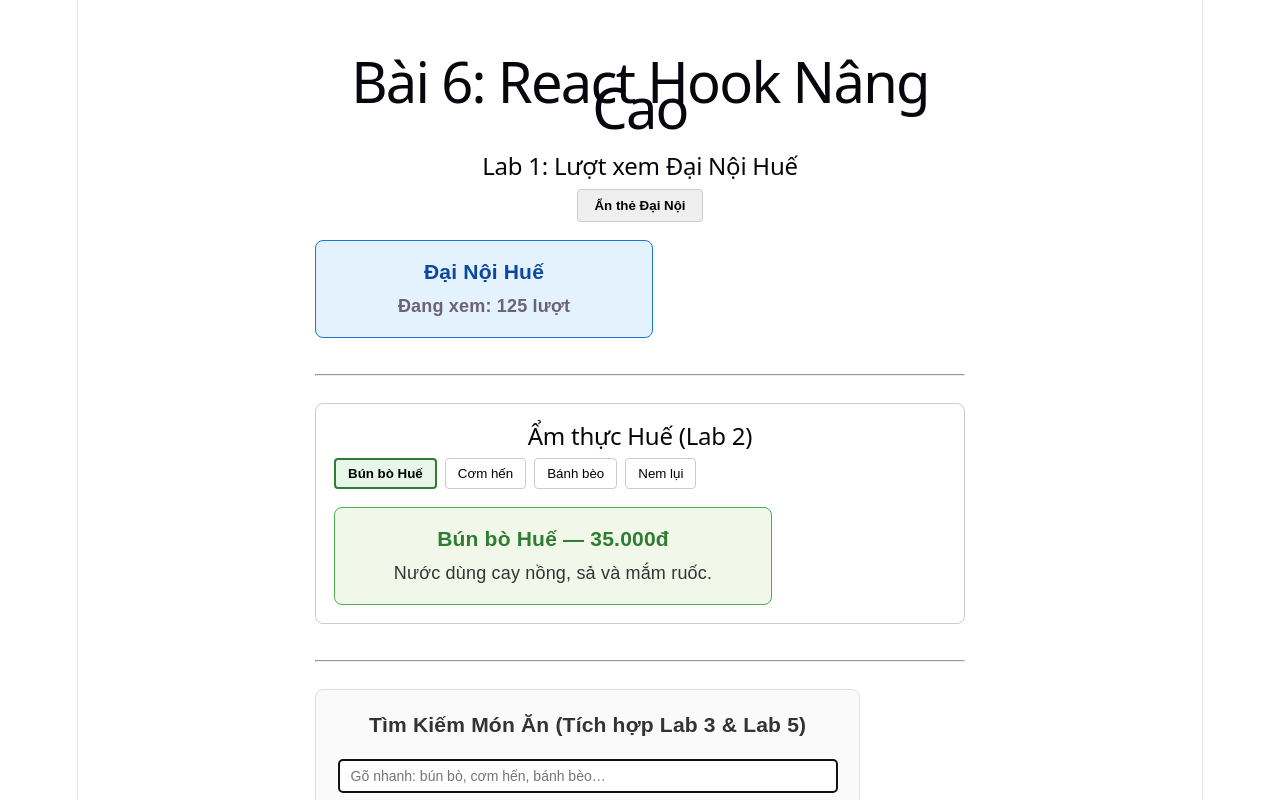
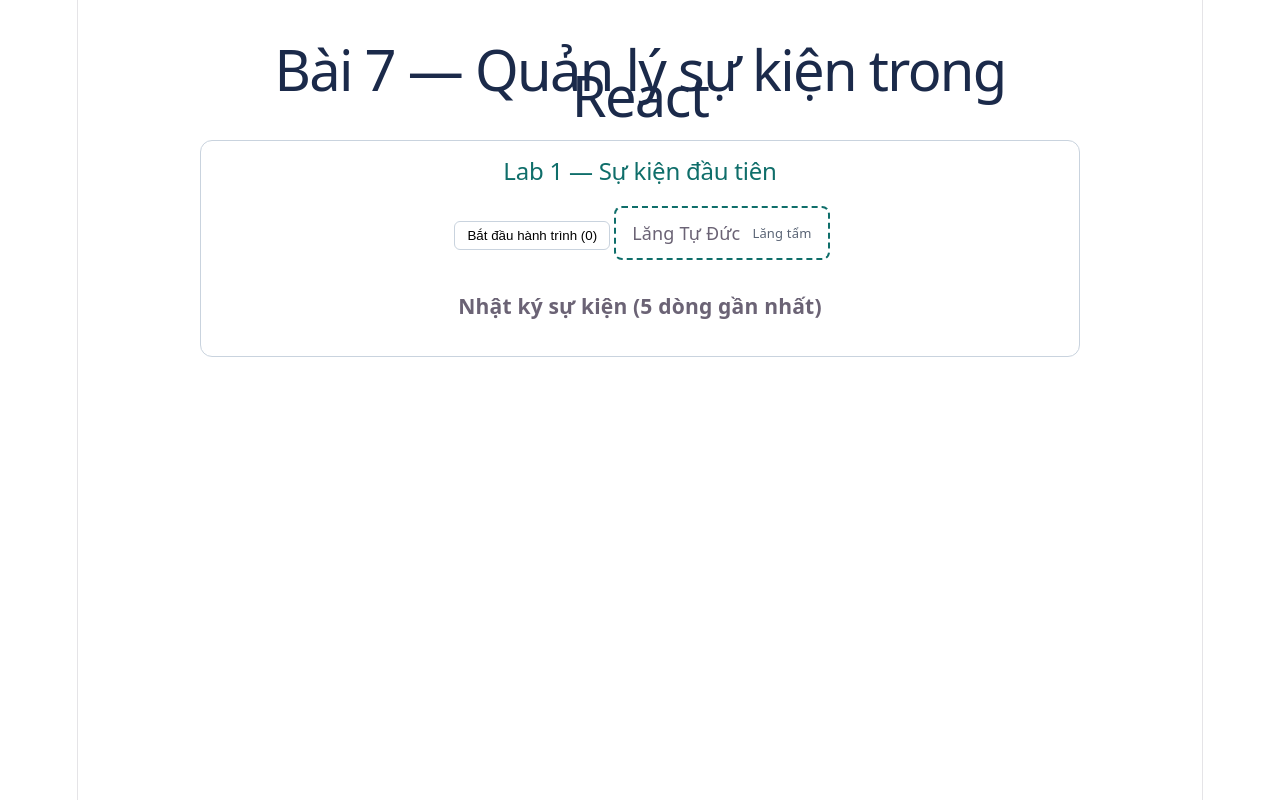
Before and after one commit to HoangSpring/phu-xuan-react, a React (Vite) app: page / in a window 1280 px wide. Shown: the top 800 px of the page. Built offline with nearby package versions, Linux system fonts and the light colour scheme.

Commit message:
Lab 1: handler va doi tuong su kien

```diff
--- a/src/App.tsx
+++ b/src/App.tsx
@@ -1,56 +1,5 @@
-import { useState } from 'react';
-import LuotXemDaiNoi from './features/landmarks/LuotXemDaiNoi';
-import TrangMonAn from './features/food/TrangMonAn';
-import TimMonAn from './features/food/TimMonAn';
-import DanhSachDiaDanh from './features/landmarks/DanhSachDiaDanh';
+import Bai7Page from './pages/Bai7Page';
 
-function App() {
-  const [hienThi, setHienThi] = useState(true);
-
-  return (
-    <div style={{ padding: '2rem', fontFamily: 'sans-serif', maxWidth: '650px', margin: '0 auto' }}>
-      <h1>Bài 6: React Hook Nâng Cao</h1>
-
-      {/* Lab 1 */}
-      <section style={{ marginBottom: '2rem' }}>
-        <h2>Lab 1: Lượt xem Đại Nội Huế</h2>
-        <button
-          onClick={() => setHienThi(!hienThi)}
-          style={{
-            padding: '8px 16px',
-            borderRadius: '4px',
-            border: '1px solid #ccc',
-            cursor: 'pointer',
-            fontWeight: 'bold',
-          }}
-        >
-          {hienThi ? 'Ẩn thẻ Đại Nội' : 'Hiện thẻ Đại Nội'}
-        </button>
-        {hienThi && <LuotXemDaiNoi />}
-      </section>
-
-      <hr />
-
-      {/* Lab 2 */}
-      <section style={{ marginBottom: '2rem' }}>
-        <TrangMonAn />
-      </section>
-
-      <hr />
-
-      {/* Lab 3 */}
-      <section style={{ marginBottom: '2rem' }}>
-        <TimMonAn />
-      </section>
-
-      <hr />
-
-      {/* Lab 4 */}
-      <section>
-        <DanhSachDiaDanh />
-      </section>
-    </div>
-  );
+export default function App() {
+  return <Bai7Page />;
 }
-
-export default App;
--- /dev/null
+++ b/src/components/Bai7/ThuSuKien.jsx
@@ -0,0 +1,47 @@
+import { useRef, useState } from 'react';
+
+export default function ThuSuKien() {
+  const [soLanBam, setSoLanBam] = useState(0);
+  const [nhatKy, setNhatKy] = useState([]);
+  const demId = useRef(0); // Bộ đếm ID duy nhất cho từng dòng log (kế thừa Bài 6)
+
+  // Hàm tiện ích: thêm một dòng lên đầu nhật ký, giữ tối đa 5 dòng
+  function ghiNhatKy(noiDung) {
+    demId.current += 1;
+    const dong = { id: demId.current, noiDung };
+    setNhatKy((truoc) => [dong, ...truoc].slice(0, 5));
+  }
+
+  function handleBamNut() {
+    setSoLanBam((so) => so + 1);
+    ghiNhatKy('Bấm nút "Bắt đầu hành trình"');
+  }
+
+  function handleBamThe(e) {
+    ghiNhatKy(
+      'type=' + e.type +
+      ' | target=' + e.target.tagName +
+      ' | currentTarget=' + e.currentTarget.tagName
+    );
+  }
+
+  return (
+    <section className="lab">
+      <h2>Lab 1 — Sự kiện đầu tiên</h2>
+
+      <button onClick={handleBamNut}>Bắt đầu hành trình ({soLanBam})</button>
+
+      <div className="the-thu" onClick={handleBamThe}>
+        <span className="ten">Lăng Tự Đức</span>
+        <span className="loai">Lăng tẩm</span>
+      </div>
+
+      <h3>Nhật ký sự kiện (5 dòng gần nhất)</h3>
+      <ol className="nhat-ky">
+        {nhatKy.map((dong) => (
+          <li key={dong.id}>{dong.noiDung}</li>
+        ))}
+      </ol>
+    </section>
+  );
+}
--- /dev/null
+++ b/src/pages/Bai7Page.jsx
@@ -0,0 +1,11 @@
+import ThuSuKien from '../components/Bai7/ThuSuKien';
+import '../styles/Bai7.css';
+
+export default function Bai7Page() {
+  return (
+    <main className="trang-Bài7">
+      <h1>Bài 7 — Quản lý sự kiện trong React</h1>
+      <ThuSuKien />
+    </main>
+  );
+}
--- /dev/null
+++ b/src/styles/Bai7.css
@@ -0,0 +1,71 @@
+/* Bảng màu Ocean-depth dùng chung của khoá học */
+:root { --navy: #1b2a4a; --teal: #0f6e6a; --amber: #b8860b; --vien: #c9d3de; }
+
+.trang-Bài7 {
+  max-width: 880px; margin: 0 auto; padding: 24px;
+  font-family: system-ui, sans-serif;
+}
+.trang-Bài7 h1 { color: var(--navy); }
+.lab {
+  border: 1px solid var(--vien); border-radius: 12px;
+  padding: 16px 20px; margin: 20px 0;
+}
+.lab h2 { color: var(--teal); margin-top: 0; }
+button {
+  cursor: pointer; margin: 4px; padding: 6px 12px;
+  border-radius: 6px; border: 1px solid var(--vien); background: #fff;
+}
+button:disabled { opacity: 0.5; cursor: not-allowed; }
+
+/* Lab 1 */
+.the-thu {
+  display: inline-flex; gap: 12px; padding: 12px 16px; margin: 12px 0;
+  border: 2px dashed var(--teal); border-radius: 8px; cursor: pointer;
+}
+.nhat-ky { font-family: monospace; font-size: 14px; }
+
+/* Lab 2 */
+.thanh-loc button.dang-loc { background: var(--navy); color: #fff; }
+.ds-dia-danh { list-style: none; padding: 0; }
+.the-dia-danh label {
+  display: flex; gap: 10px; align-items: center; padding: 8px 12px; margin: 6px 0;
+  border: 1px solid var(--vien); border-radius: 8px; cursor: pointer;
+}
+.the-dia-danh.dang-chon label { background: #e8f4f3; border-color: var(--teal); }
+.loai { margin-left: auto; font-size: 13px; color: #5a6475; }
+.lich-trinh { font-weight: 600; color: var(--navy); }
+
+/* Lab 3 */
+.luoi-the {
+  display: grid; gap: 12px;
+  grid-template-columns: repeat(auto-fill, minmax(240px, 1fr));
+}
+.the-mo-rong {
+  border: 1px solid var(--vien); border-radius: 10px;
+  padding: 12px; cursor: pointer;
+}
+.the-mo-rong.dang-mo { border-color: var(--amber); background: #fbf4e4; }
+.the-mo-rong h3 { margin: 0 0 4px; font-size: 17px; }
+.thong-ke { color: #5a6475; }
+
+/* Lab 4 */
+.form-tim { position: relative; display: flex; gap: 6px; }
+.form-tim input {
+  flex: 1; padding: 8px 10px;
+  border-radius: 6px; border: 1px solid var(--vien);
+}
+.goi-y {
+  position: absolute; top: 100%; left: 0; padding: 4px;
+  background: #fff; border: 1px solid var(--vien); border-radius: 8px;
+}
+
+/* Lab 5 */
+.ds-mon-yeu-thich li {
+  display: flex; justify-content: space-between; align-items: center;
+  padding: 8px 12px; margin: 6px 0; background: #fff; cursor: grab;
+  border: 1px solid var(--vien); border-radius: 8px;
+}
+.ds-mon-yeu-thich li:focus { outline: 3px solid var(--teal); }
+.ds-mon-yeu-thich li.dang-keo { opacity: 0.4; }
+.ds-mon-yeu-thich li.vi-tri-tha { border-top: 3px solid var(--amber); }
+.thong-bao { min-height: 1.4em; color: var(--teal); }
```
Also changed, not shown: src/data/diaDanhHue.js (added, +14 -0 lines), src/data/monAnHue.js (added, +9 -0 lines).
